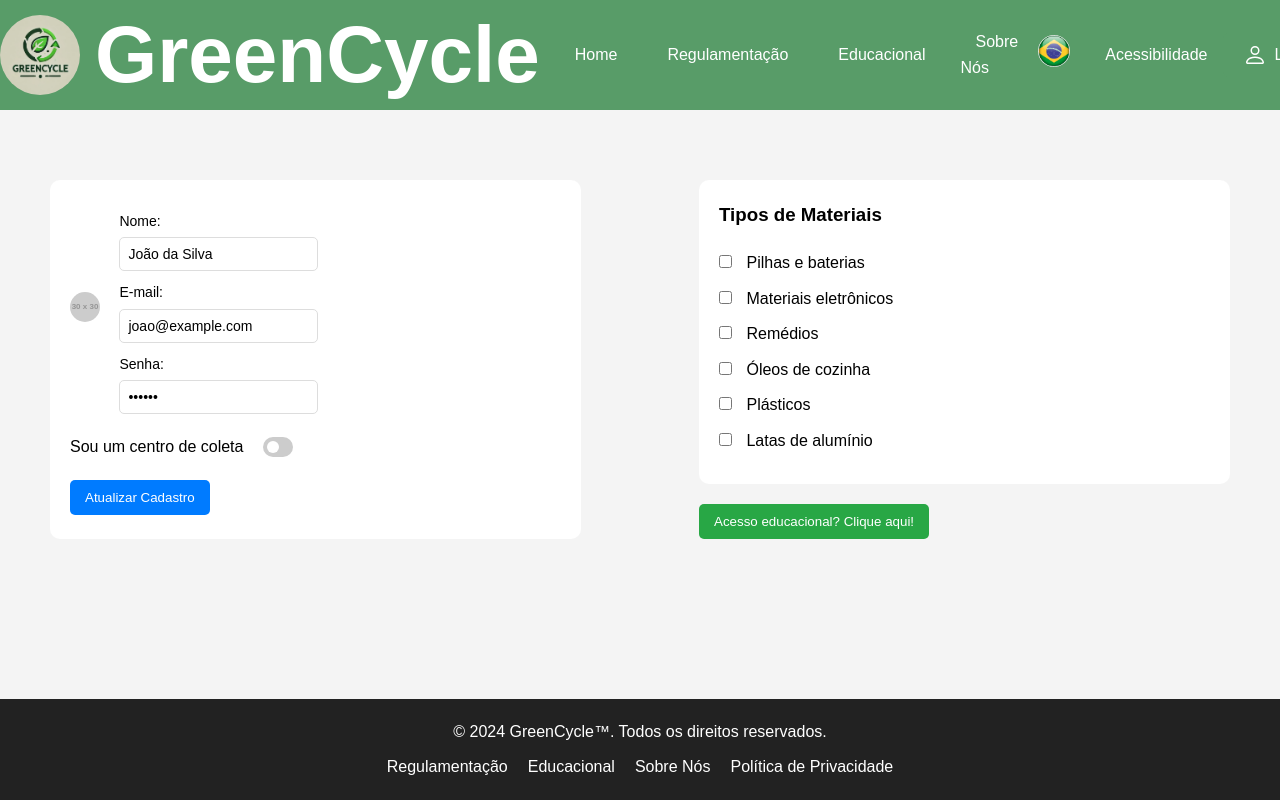
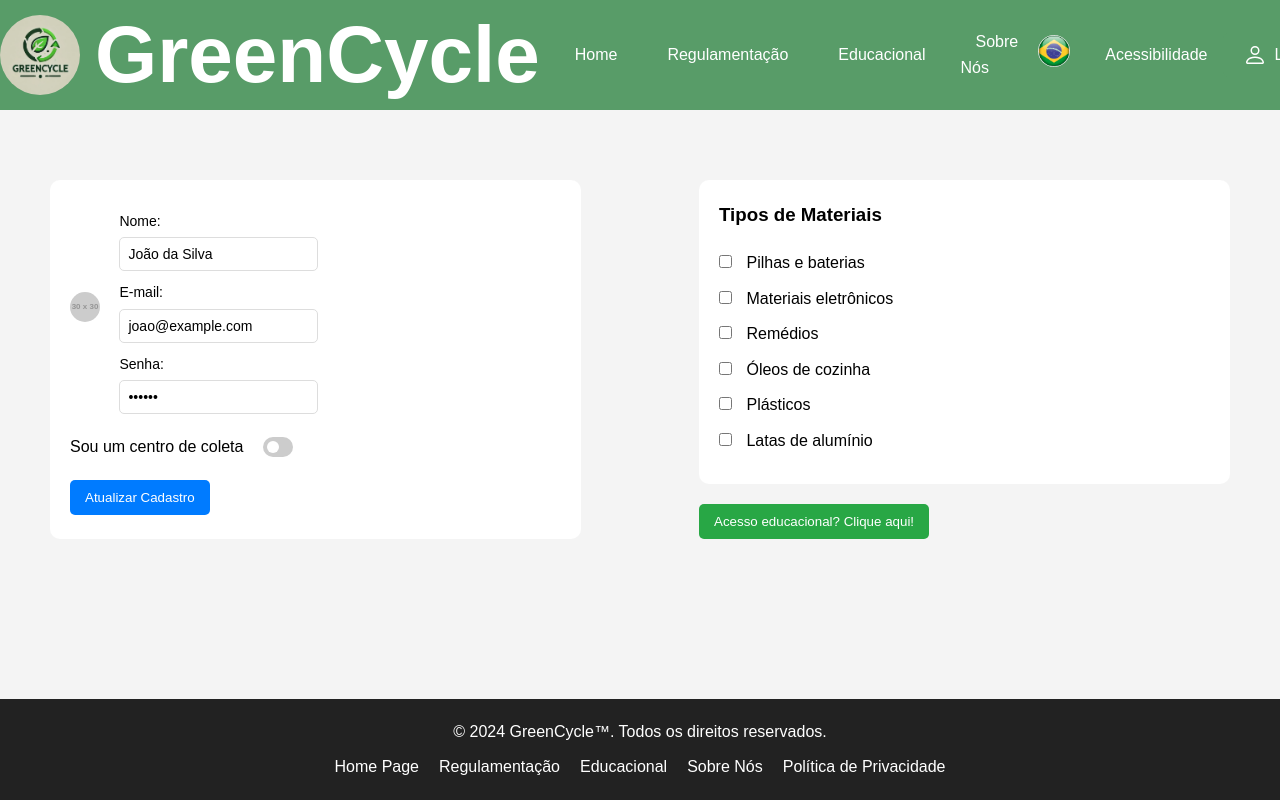
Before and after one commit to ICEI-PUC-Minas-PMV-SI/pmv-si-2024-2-pe1-t3-pmv-si-2024-2-pe1-t3-WebApplicationProject-Template, a plain HTML site: page src/Pages/perfil-usuario.html in a window 1280 px wide. Shown: the top 800 px of the page. Drawn offline with Linux system fonts and the light colour scheme; placeholder pictures from the web are drawn by us.

Commit message:
rodape usuario

```diff
--- a/src/Pages/perfil-usuario.html
+++ b/src/Pages/perfil-usuario.html
@@ -123,9 +123,10 @@
             <div class="container">
                 <span>© 2024 GreenCycle™. Todos os direitos reservados.</span>
                 <ul class="footer-links">
-                    <li><a href="#">Regulamentação</a></li>
+                    <li><a href="01- Index.html">Home Page</a></li>
+                    <li><a href="Última regulamentação pertinente.html.html">Regulamentação</a></li>
                     <li><a href="#">Educacional</a></li>
-                    <li><a href="#">Sobre Nós</a></li>
+                    <li><a href="SobreNos.html">Sobre Nós</a></li>
                     <li><a href="#">Política de Privacidade</a></li>
                 </ul>
             </div>
```
Also changed, not shown: src/Pages/01- Index.html (+2 -2 lines), src/Pages/03 - Planos Empresariais.html (+2 -2 lines), src/Pages/SobreNos.html (+3 -2 lines), src/Pages/Última regulamentação pertinente.html.html (+3 -2 lines).
